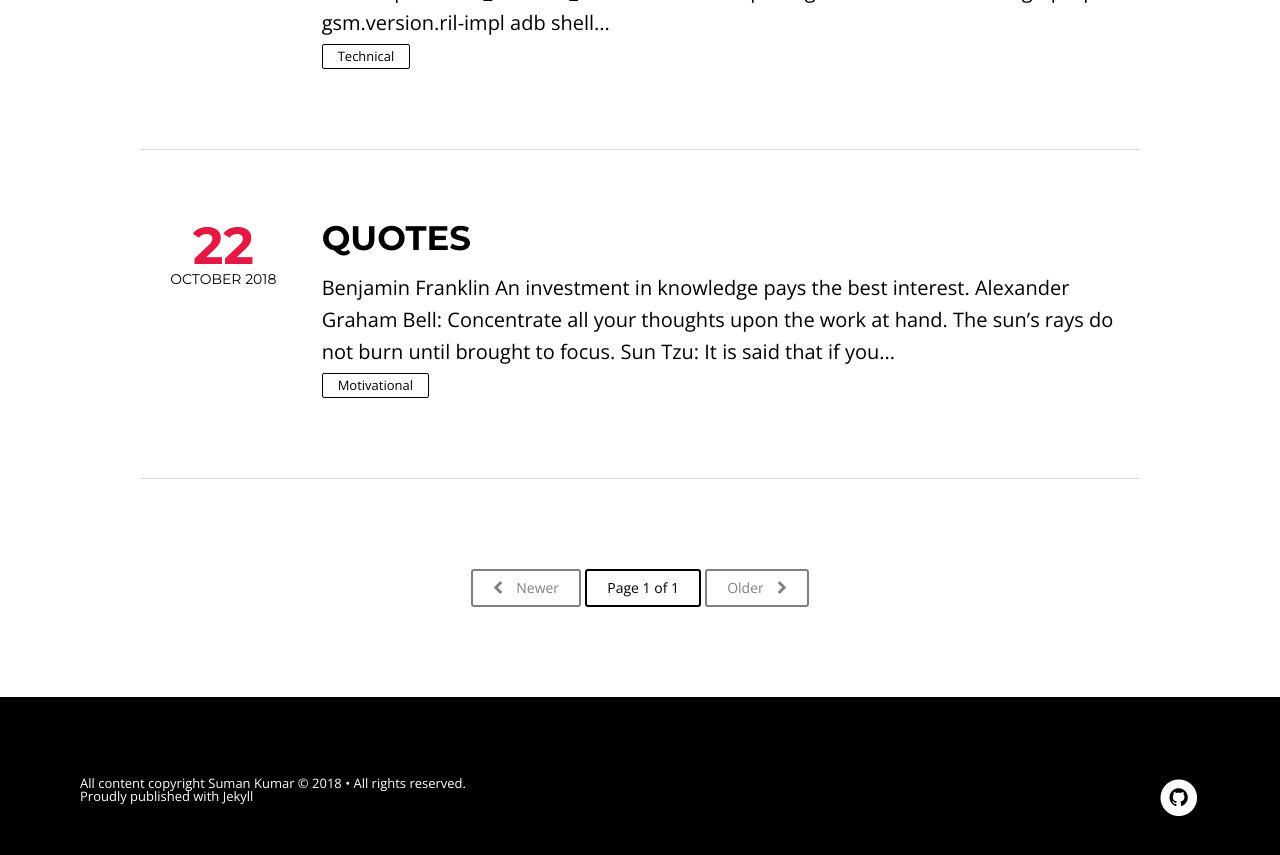
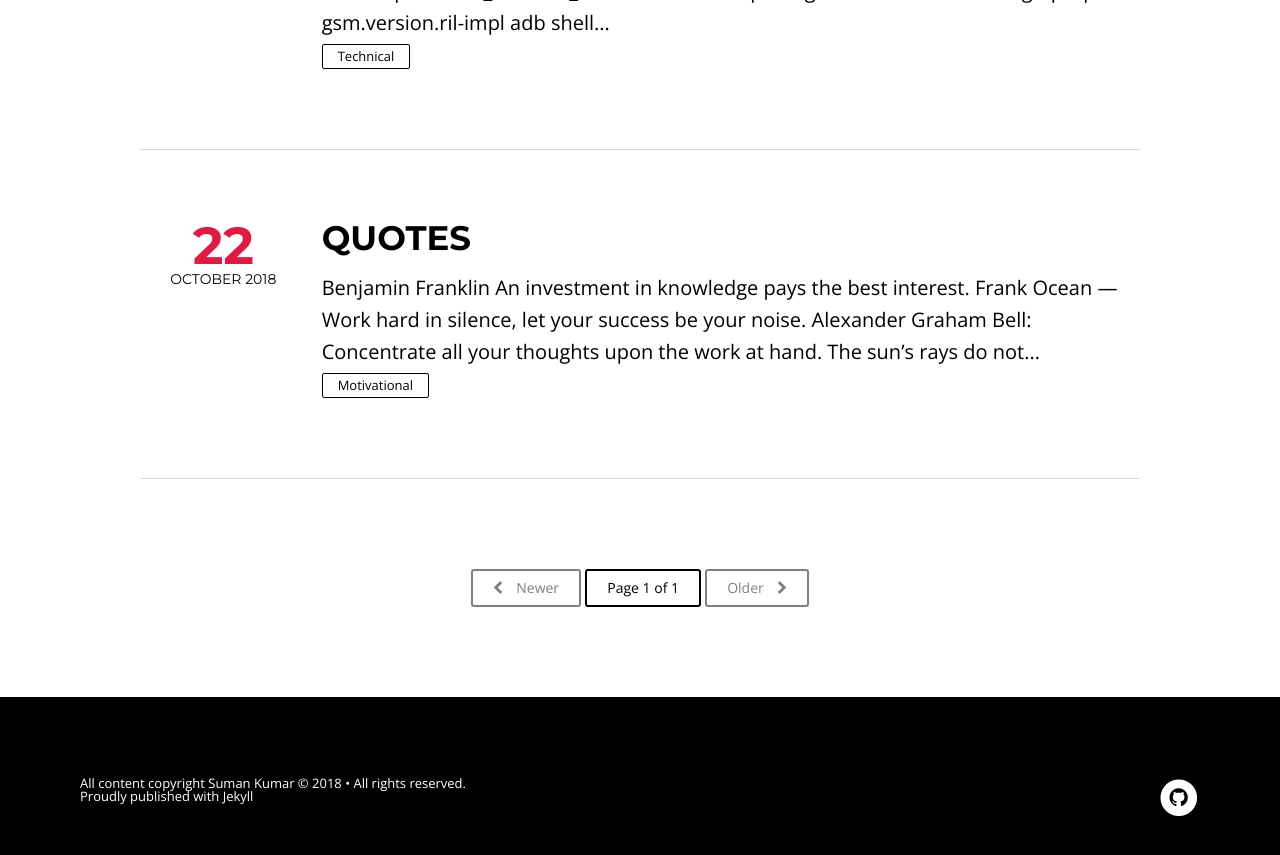
Before and after one commit to SumanKumarSP/suman.github.com, a Jekyll site: the page built from index.html, in a window 1280 px wide and 900 px high, scrolled down 1572 px. Shown: the top 855 px of the window. Built offline with Jekyll 4.4.1, drawn with Linux system fonts in a browser that asks for light colours; nearby versions of some CDN libraries; the list of posts is cut into pages by our own code.

Commit message:
updated quote about life lesson
Signed-off-by: Suman Kumar <suman.cluster@gmail.com>

```diff
--- a/_posts/2018-10-22-quotes.md
+++ b/_posts/2018-10-22-quotes.md
@@ -9,6 +9,8 @@ imagefeature: cover9.jpg
 ---
 
 **Benjamin Franklin** An investment in knowledge pays the best interest.
+
+**Frank Ocean** — Work hard in silence, let your success be your noise.
 
 **Alexander Graham Bell:** Concentrate all your thoughts upon the work at hand. The sun’s rays do not burn until brought to focus.
 
```
